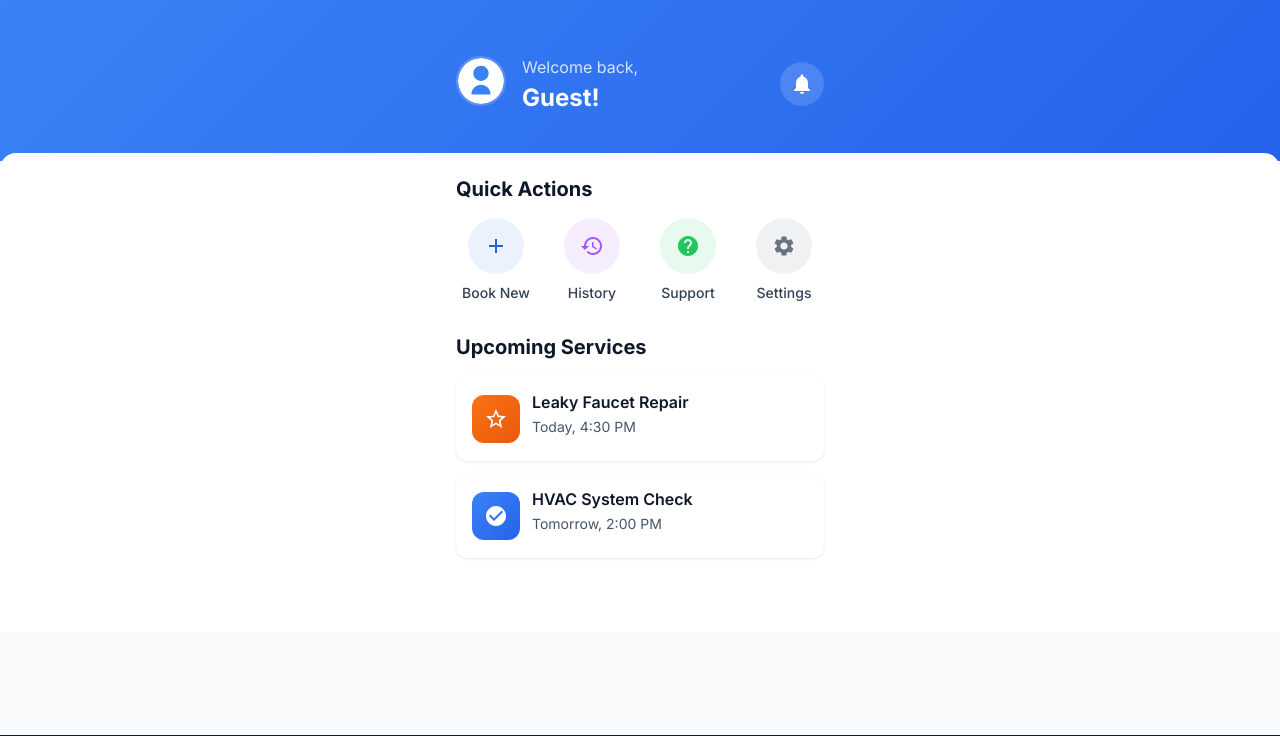
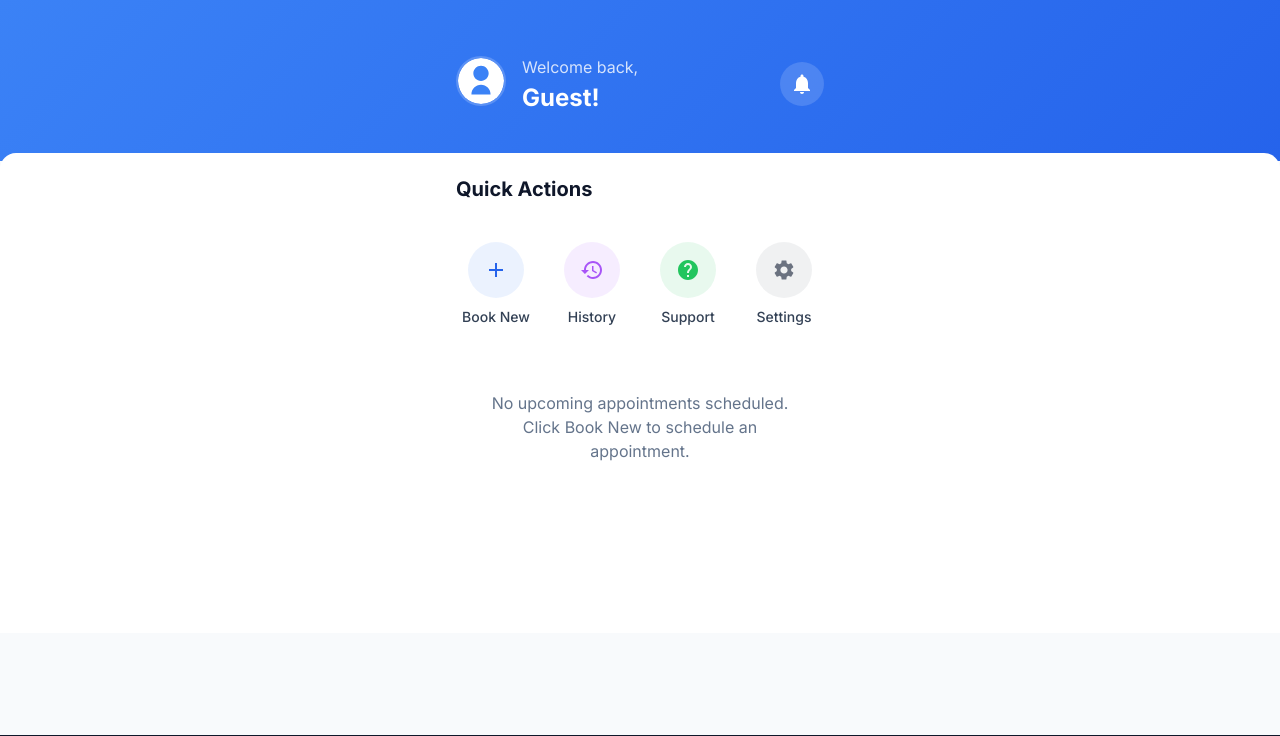
Before and after one commit to amitkr-rana/om-engineers-flask, a Flask app: page /dashboard in a window 1280 px wide. Shown: the part 65-801 px from the top of the page. Run offline with Flask 3, Linux system fonts and the light colour scheme.

Commit message:
Fixed customer dashboard

```diff
--- a/routes/main.py
+++ b/routes/main.py
@@ -261,10 +261,28 @@ def dashboard():
     if not customer:
         customer_name = session.get('customer_name', 'Guest')
 
+    # Fetch upcoming appointments for the customer
+    upcoming_appointments = []
+    if customer:
+        try:
+            # Get appointments that are in the future and not cancelled
+            all_appointments = Appointment.query.filter_by(customer_id=customer.id).all()
+            now = datetime.now()
+            upcoming_appointments = [
+                apt for apt in all_appointments
+                if apt.appointment_date >= now.date() and
+                apt.status.value in ['pending', 'confirmed']
+            ]
+            # Sort by date and time
+            upcoming_appointments.sort(key=lambda x: (x.appointment_date, x.appointment_time))
+        except Exception as e:
+            upcoming_appointments = []
+
     return render_template('user_dashboard.html',
                          customer_name=customer_name,
                          customer_phone=customer_phone,
-                         customer=customer)
+                         customer=customer,
+                         upcoming_appointments=upcoming_appointments)
 
 @main_bp.route('/profile-completion')
 def profile_completion():
--- a/templates/user_dashboard.html
+++ b/templates/user_dashboard.html
@@ -31,6 +31,7 @@
             <!-- Quick Actions -->
             <div class="quick-actions-section">
                 <h2 class="section-title">Quick Actions</h2>
+                <br>
                 <div class="quick-actions-grid">
                     <div class="action-item">
                         <div class="action-icon book-new">
@@ -69,30 +70,35 @@
 
             <!-- Upcoming Services -->
             <div class="upcoming-services-section">
+                {% if upcoming_appointments and upcoming_appointments|length > 0 %}
                 <h2 class="section-title">Upcoming Services</h2>
+                {% endif %}
 
+                {% if upcoming_appointments and upcoming_appointments|length > 0 %}
+                    {% for appointment in upcoming_appointments %}
                     <div class="service-item">
-                    <div class="service-icon-container orange">
+                        <div class="service-icon-container {{ 'orange' if loop.index % 2 == 1 else 'blue' }}">
                             <svg width="24" height="24" viewBox="0 0 24 24" fill="none" xmlns="http://www.w3.org/2000/svg">
-                            <path d="M22 9.24l-7.19-.62L12 2 9.19 8.63 2 9.24l5.46 4.73L5.82 21 12 17.27 18.18 21l-1.63-7.03L22 9.24zM12 15.4l-3.76 2.27 1-4.28-3.32-2.88 4.38-.38L12 6.1l1.71 4.04 4.38.38-3.32 2.88 1 4.28L12 15.4z" fill="currentColor"/>
+                                {% if appointment.service and appointment.service.icon %}
+                                    <text x="12" y="16" text-anchor="middle" fill="currentColor" font-size="16">{{ appointment.service.icon }}</text>
+                                {% else %}
+                                    <path d="M19 3h-1V1h-2v2H8V1H6v2H5c-1.11 0-1.99.9-1.99 2L3 19c0 1.1.89 2 2 2h14c1.1 0 2-.9 2-2V5c0-1.1-.9-2-2-2zm0 16H5V8h14v11zM7 10h5v5H7z" fill="currentColor"/>
+                                {% endif %}
                             </svg>
                         </div>
                         <div class="service-details">
-                        <h3 class="service-title">Leaky Faucet Repair</h3>
-                        <p class="service-time">Today, 4:30 PM</p>
+                            <h3 class="service-title">{{ appointment.service.name if appointment.service else 'Service' }}</h3>
+                            <p class="service-time">
+                                {{ appointment.appointment_date.strftime('%b %d, %Y') }}, {{ appointment.appointment_time.strftime('%I:%M %p') }}
+                            </p>
                         </div>
                     </div>
-                <div class="service-item">
-                    <div class="service-icon-container blue">
-                        <svg width="24" height="24" viewBox="0 0 24 24" fill="none" xmlns="http://www.w3.org/2000/svg">
-                            <path d="M12 2C6.48 2 2 6.48 2 12s4.48 10 10 10 10-4.48 10-10S17.52 2 12 2zm-2 15l-5-5 1.41-1.41L10 14.17l7.59-7.59L19 8l-9 9z" fill="currentColor"/>
-                        </svg>
+                    {% endfor %}
+                {% else %}
+                    <div class="empty-state">
+                        <p class="empty-message">No upcoming appointments scheduled.<br>Click Book New to schedule an appointment.</p>
                     </div>
-                    <div class="service-details">
-                        <h3 class="service-title">HVAC System Check</h3>
-                        <p class="service-time">Tomorrow, 2:00 PM</p>
-                    </div>
-                </div>
+                {% endif %}
             </div>
         </div>
     </div>
@@ -248,6 +254,19 @@
     margin-bottom: var(--space-6);
 }
 
+/* Empty State */
+.empty-state {
+    text-align: center;
+    padding: var(--space-8) var(--space-4);
+}
+
+.empty-message {
+    font-size: var(--font-size-base);
+    color: var(--gray-500);
+    line-height: 1.5;
+    margin: 0;
+}
+
 .service-item {
     display: flex;
     align-items: center;
```
Lines whose indentation alone changed are shown as unchanged.
